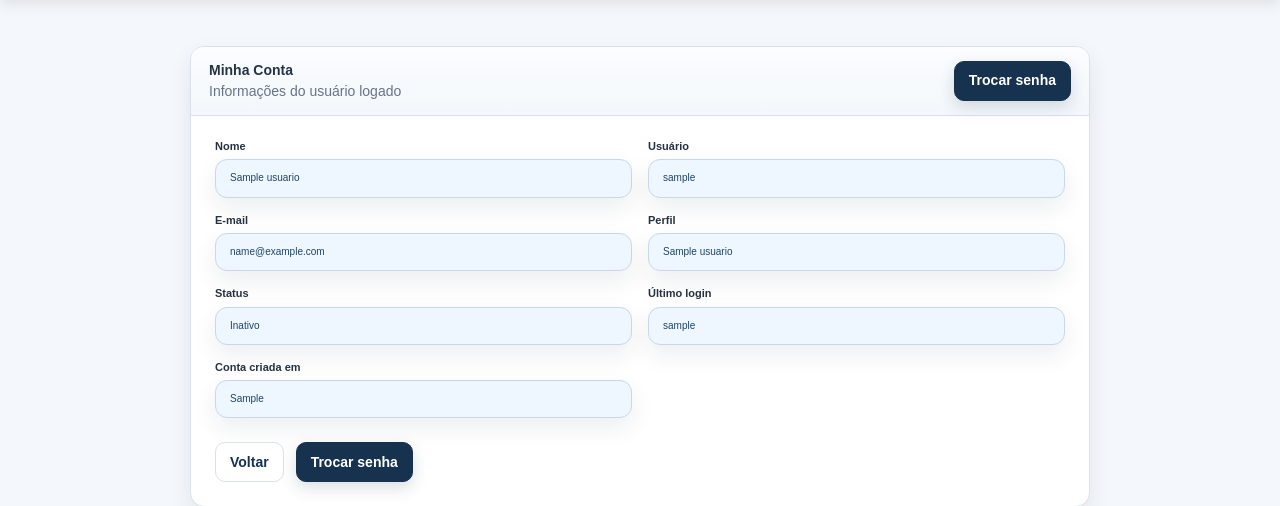
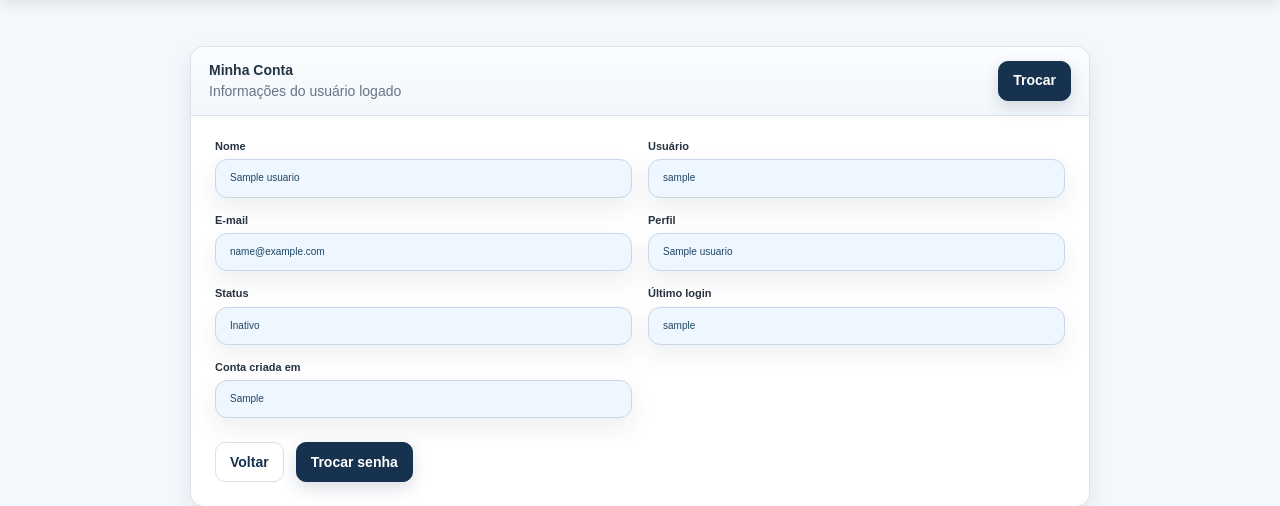
Before and after one commit to satmbr/prod, a Flask app: template templates/auth/minha_conta.html in a window 1280 px wide. Shown: the part 122-628 px from the top of the page. Run offline with Flask 3, Linux system fonts and the light colour scheme; the template is opened without the code that fills it: most values are stand-ins (such as "Sample title", 1, 10 or a date in 2020).

Commit message:
Add files via upload

```diff
--- a/templates/auth/minha_conta.html
+++ b/templates/auth/minha_conta.html
@@ -14,7 +14,7 @@
         </div>
       </div>
       <div class="zone-actions">
-        <a href="{{ url_for('auth.trocar_senha') }}" class="btn-primary">Trocar senha</a>
+        <a href="{{ url_for('auth.trocar_senha') }}" class="btn-primary">Trocar</a>
       </div>
     </div>
 
@@ -57,7 +57,7 @@
       </div>
 
       <div style="margin-top:24px; display:flex; gap:12px;">
-        <a href="{{ url_for('index') }}" class="btn-outline">Voltar</a>
+        <a href="{{ url_for('dashboard') }}" class="btn-outline">Voltar</a>
         <a href="{{ url_for('auth.trocar_senha') }}" class="btn-primary">Trocar senha</a>
       </div>
     </div>
```
